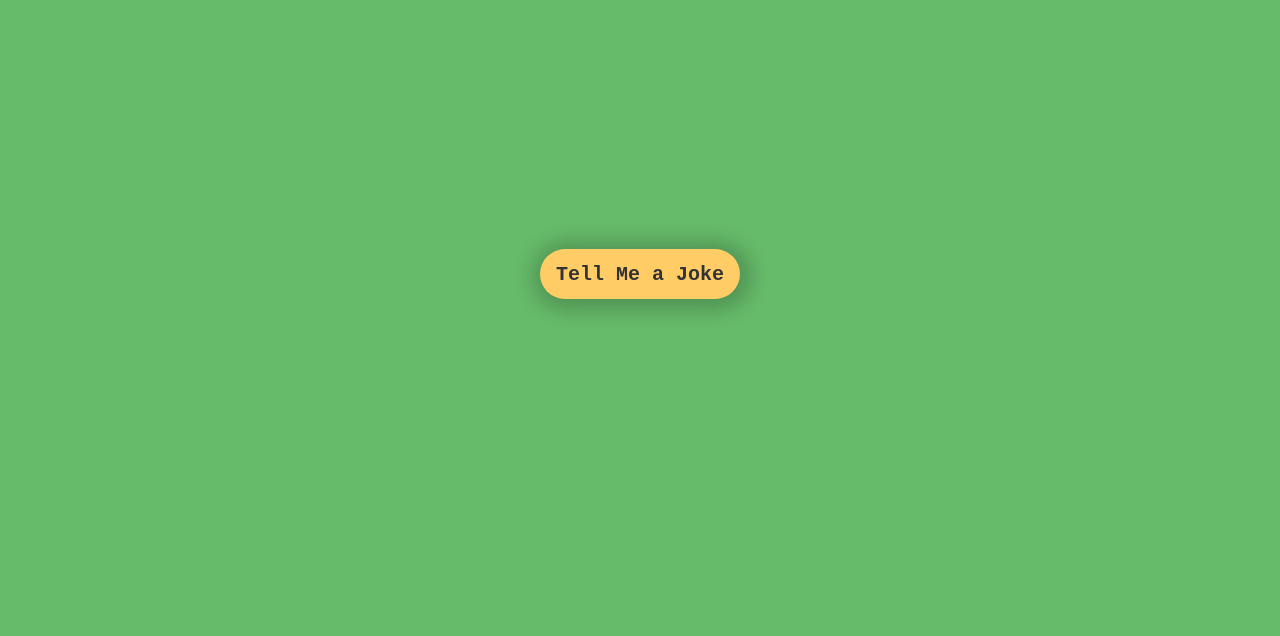
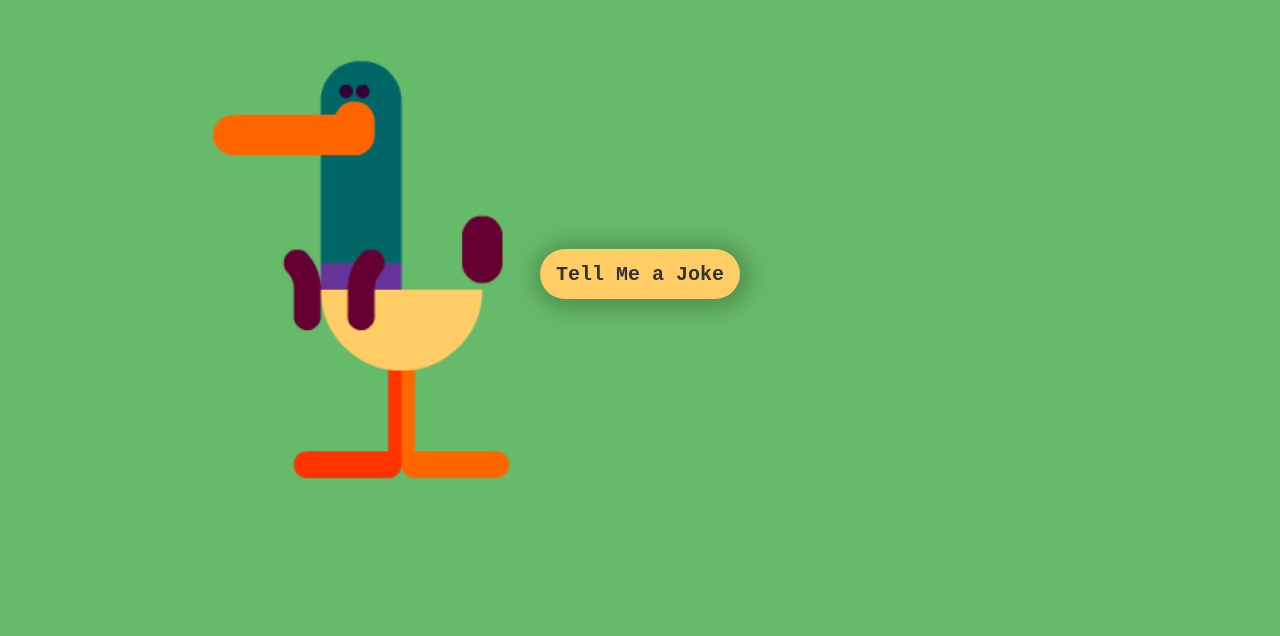
Before and after one commit to Anurag-ak99/jokeTeller, a plain HTML site: page index.html in a window 1280 px wide. Shown: the part 126-762 px from the top of the page. Drawn offline with Linux system fonts and the light colour scheme; the site is published under a folder, as on GitHub Pages, so addresses that start at the root find nothing.

Commit message:
Update style.css

```diff
--- a/style.css
+++ b/style.css
@@ -1,4 +1,4 @@
-/* ROBOT.GIF from Giphy - https://giphy.com/gifs/robot-cinema-4d-eyedesyn-3o7abtn7DuREEpsyWY */
+
 
 *{
   margin: 0;
@@ -20,7 +20,7 @@ body{
   flex-direction: column;
   justify-content: center;
   align-items: center;
-  background: url(/giphy.gif);
+  background: url(./giphy.gif);
   background-size: contain;
   background-position: left center;
   background-repeat: no-repeat;
```
